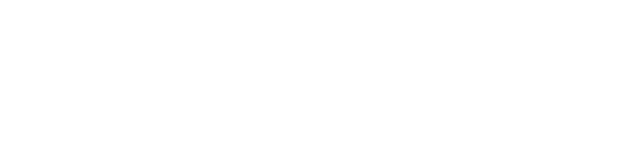
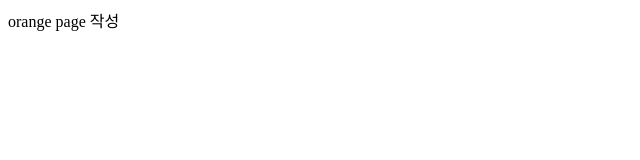
Before and after one commit to kit-frontend-team-3/git-flow, a plain HTML site: page pages/orange.html in a window 1280 px wide. Shown: the whole page, without its empty margins (0-640 px from the left). Drawn offline with Linux system fonts and the light colour scheme.

Commit message:
chore(modify) : update file orange.html

```diff
--- a/pages/orange.html
+++ b/pages/orange.html
@@ -5,5 +5,7 @@
     <meta name="viewport" content="width=device-width, initial-scale=1.0" />
     <title>Document</title>
   </head>
-  <body></body>
+  <body>
+    orange page 작성
+  </body>
 </html>
```
